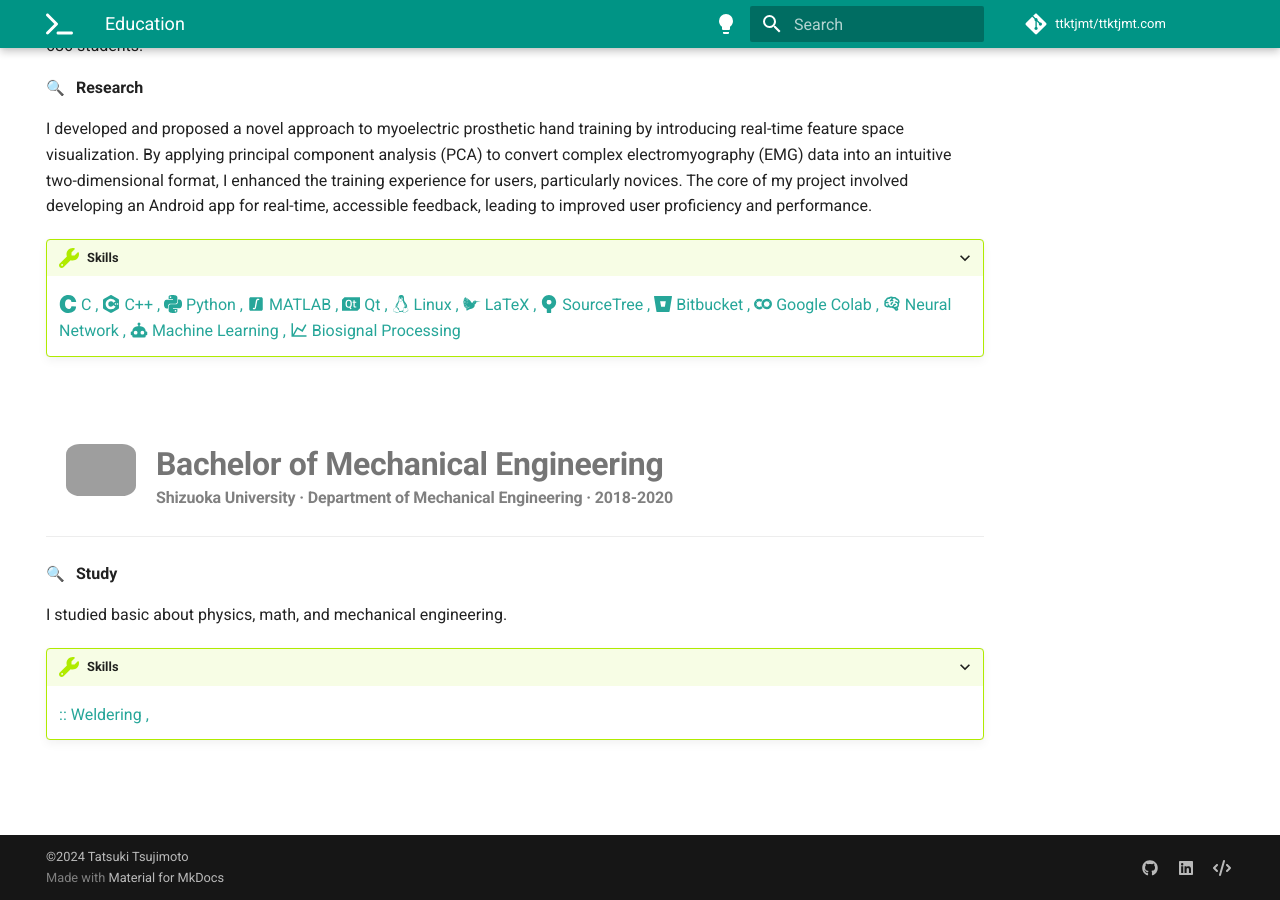
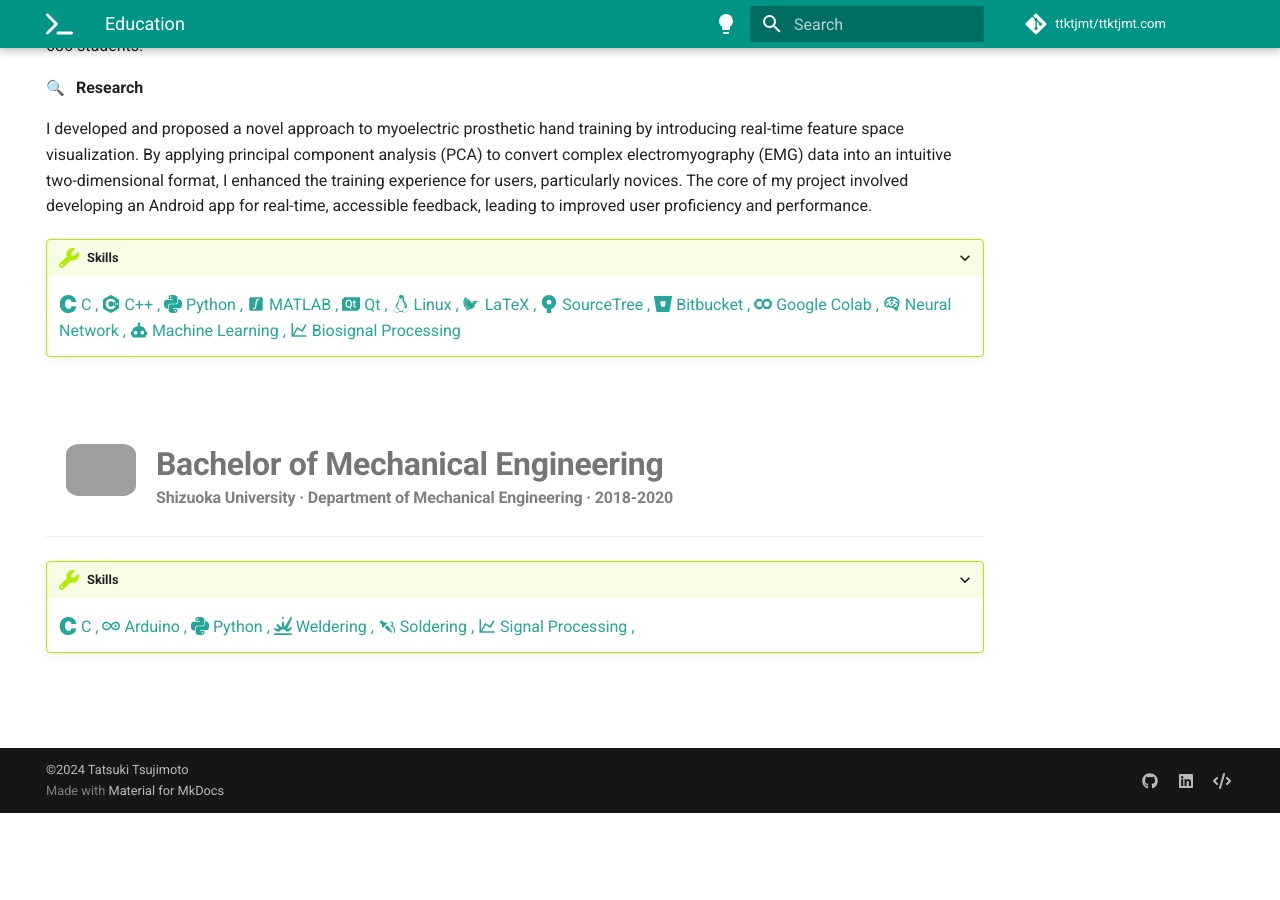
Before and after one commit to ttktjmt/ttktjmt.com, an MkDocs documentation site: the page built from docs/docs/education.md, in a window 1280 px wide and 900 px high, scrolled down 1343 px. Built offline with MkDocs 1.6.1 and Material for MkDocs 9.7.7, drawn with Linux system fonts in a browser that asks for light colours; emoji names are drawn with the system emoji font; comment, search, counter and statistics services are not loaded; after the commit the page ends 2156 px from its top, so only the background shows below that; grey boxes are pictures that could not be loaded.

Commit message:
Fix education page
Fix a shizuoka university part

```diff
--- a/docs/docs/education.md
+++ b/docs/docs/education.md
@@ -104,14 +104,19 @@ I developed and proposed a novel approach to myoelectric prosthetic hand trainin
 </h4>
 
 ---
+<!--
+:books: &nbsp; **Study** <br>
 
-:mag: &nbsp; **Study** <br>
-
-I studied basic about physics, math, and mechanical engineering.
-
+I studied Physics and Math from fundamental to advanced levels.
+ -->
 
 ???+ skills
 
-    :: Weldering ,
+    :simple-c:                      C ,
+    :simple-arduino:                Arduino ,
+    :simple-python:                 Python ,
+    :fontawesome-solid-explosion:   Weldering ,
+    :material-soldering-iron:       Soldering ,
+    :material-chart-line:           Signal Processing ,
 
 <br><br>
```
